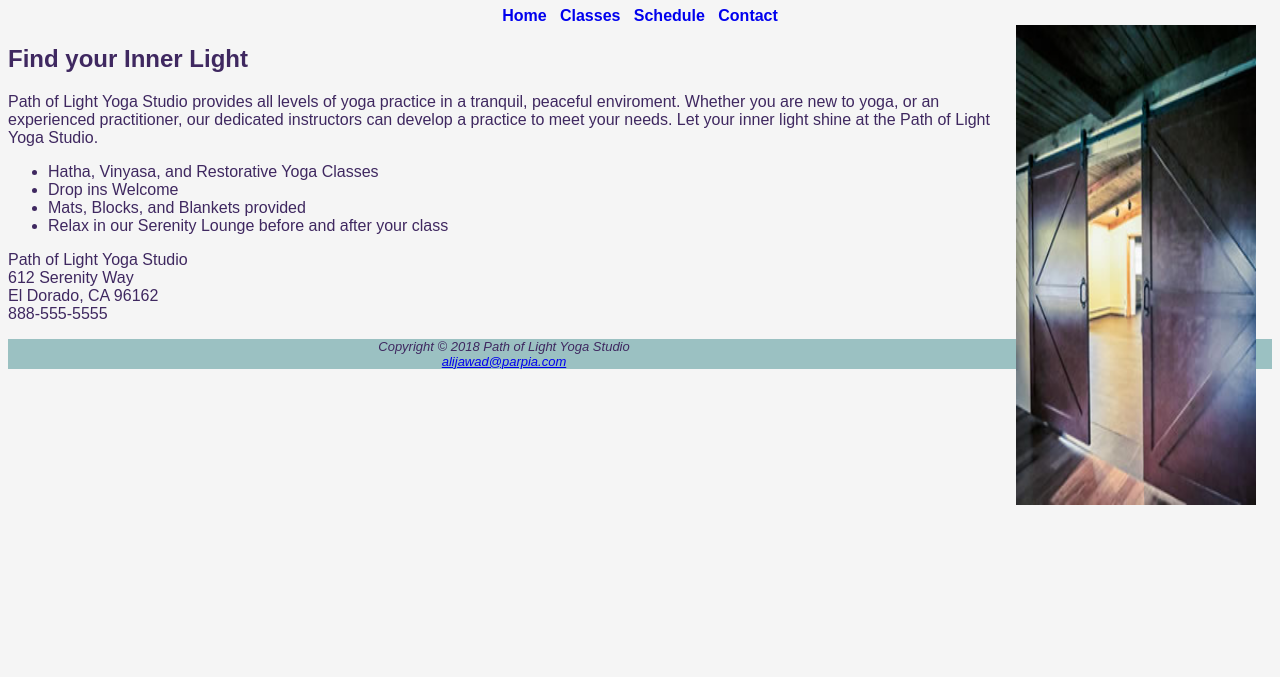
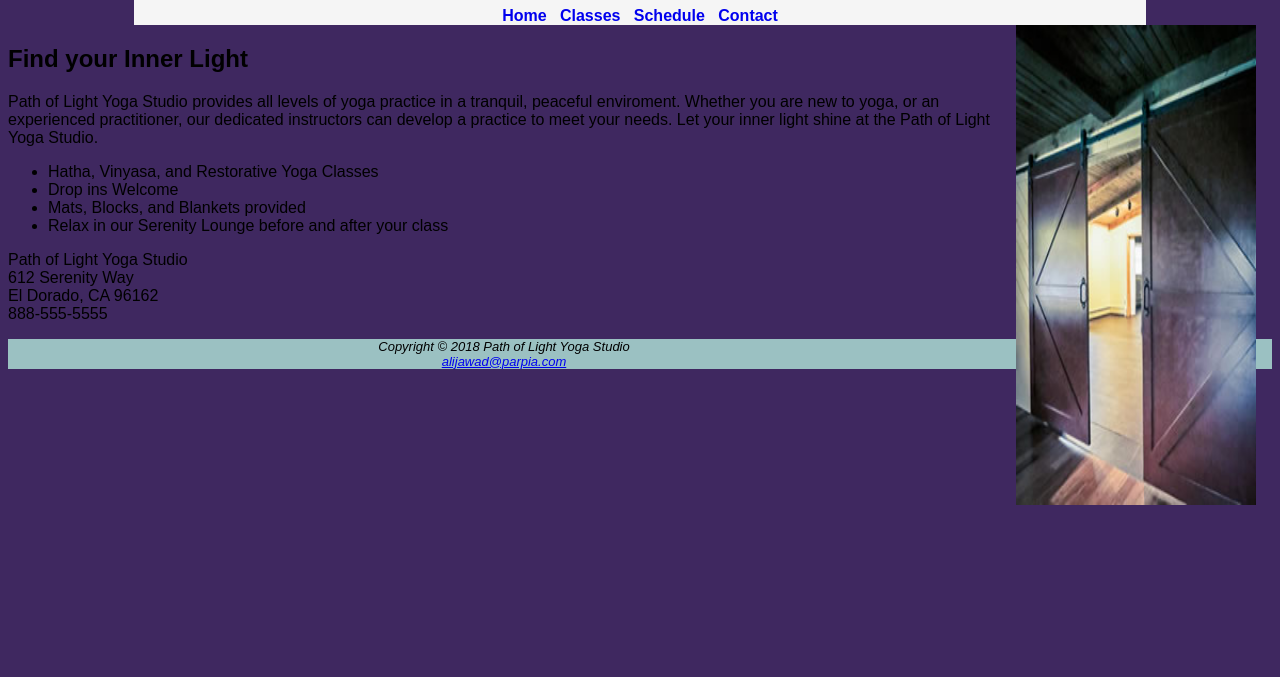
Before and after one commit to Techycubes/4.17, a plain HTML site: page index.html in a window 1280 px wide. Shown: the part 123-800 px from the top of the page. Drawn offline with Linux system fonts and the light colour scheme.

Commit message:
Update yoga.css

```diff
--- a/yoga.css
+++ b/yoga.css
@@ -1,5 +1,4 @@
-body { background-color: #F5F5F5;
-    color: #3f2860;
+body { background-color: #3f2860;
     font-family: Arial, Verdana, sans-serif; }
 header {background-color: #9bc1c2; background-image: url(lilyheader.jpg);
 background-repeat: no-repeat;height: 50px;background-position: right;}
```
